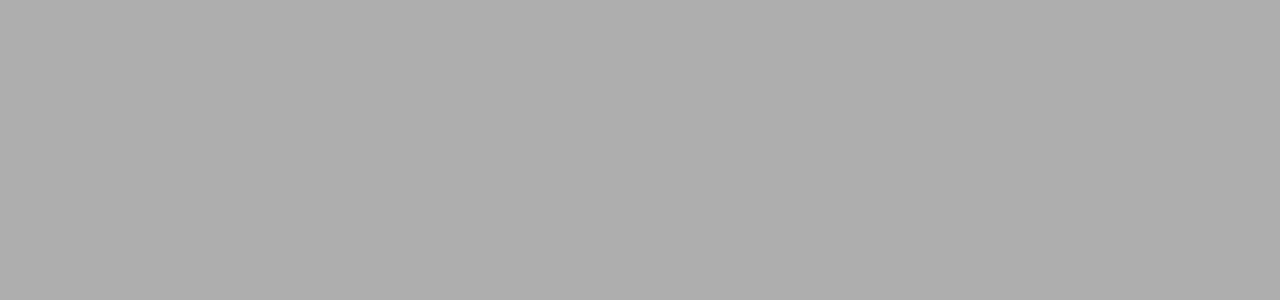
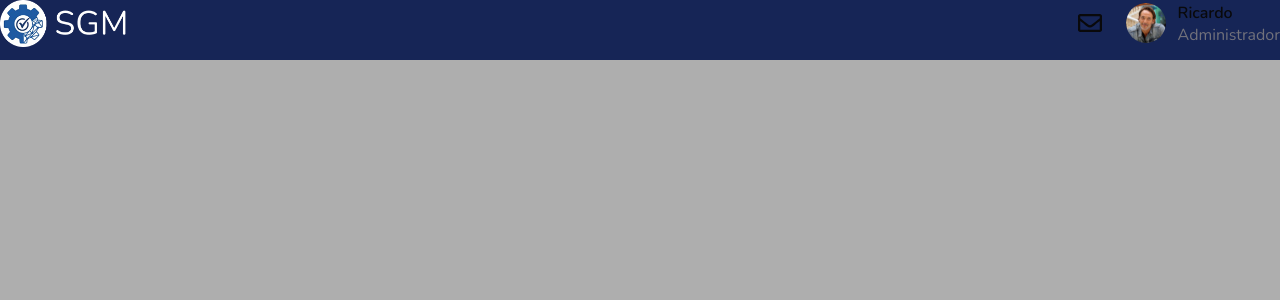
Before and after one commit to MetaService-SGM/meta-service-sgm, a Next.js app in the folder frontend/: page / in a window 1280 px wide. Shown: the top 300 px of the page. Built offline with nearby package versions, Linux system fonts and the light colour scheme.

Commit message:
feature:implementa o componente header

```diff
--- a/frontend/src/app/page.tsx
+++ b/frontend/src/app/page.tsx
@@ -1,8 +1,9 @@
+import { Header } from "@/components/ui/header";
 
 export default function Home() {
   return (
     <div>
-
+  <Header/>
     </div>
   );
 }
--- /dev/null
+++ b/frontend/src/components/ui/header/index.tsx
@@ -0,0 +1,52 @@
+import Link from 'next/link';
+import Image from 'next/image';
+import { FaRegEnvelope } from "react-icons/fa";
+
+export const Header = () => {
+  return (
+    <nav className="bg-blue-950 text-sidebar-foreground px-4 sm:px-8 lg:px-20 py-6 sm:py-8 md:py-10 mb-10 border-b border-sidebar-border min-h-[60px]">
+      <div className="flex items-center justify-between max-w-[1860px] mx-auto w-full">
+
+        {/* Seção Esquerda: Logo */}
+        <div className="flex items-center pl-8 mr-auto ml-4">
+          <Link href="/" aria-label="Página inicial do SGM" className="flex items-center gap-8  ">
+            <Image
+              src="/images/logo/logo-sgm-sidebar.png"
+              width={130}
+              height={90}
+              alt="Logo SGM"
+            />
+          </Link>
+        </div>
+
+        {/* Seção Direita: Ícones de alerta e perfil */}
+        <ul className="flex items-center gap-4 md:gap-6 pr-4 sm:pr-8">
+          <li>
+            <Link href="/alertas" aria-label="Ver Alertas">
+              <FaRegEnvelope className="text-2xl hover:opacity-80 transition" />
+            </Link>
+          </li>
+          <li>
+            <Link
+              href="/configuracoes"
+              className="flex items-center gap-3 p-4 rounded-md hover:bg-blue-900 transition-colors"
+              aria-label="Acessar configurações do perfil"
+            >
+              <Image
+                src="/images/icons/perfil.png"
+                width={40}
+                height={40}
+                className="rounded-full border-2 border-sidebar-border"
+                alt="Foto de Perfil"
+              />
+              <div className="flex flex-col pl-8">
+                <span className="text-base font-semibold">Ricardo</span>
+                <span className="text-xs text-muted-foreground">Administrador</span>
+              </div>
+            </Link>
+          </li>
+        </ul>
+      </div>
+    </nav>
+  );
+};
```
Also changed, not shown: frontend/public/images/icons/perfil.png (added).
